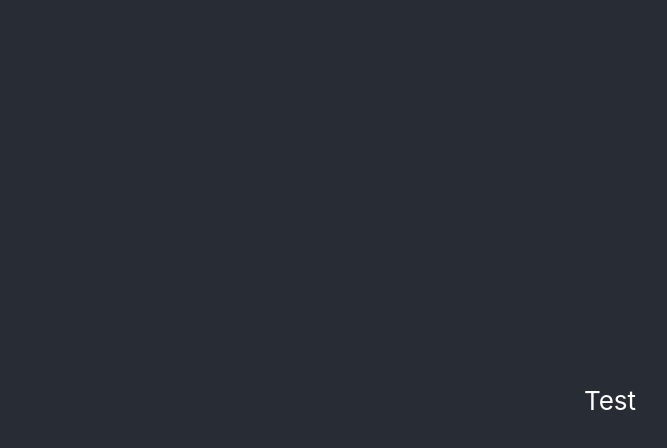
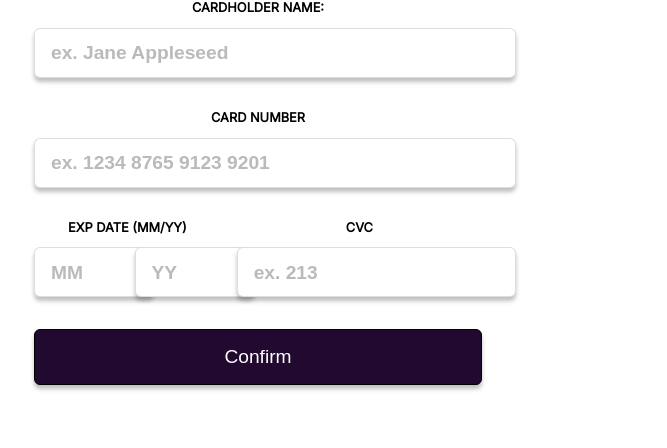
Before and after one commit to perths/card_react, a React (Create React App) app: page / in a window 1280 px wide. Shown: the top 448 px of the page, without its empty margins (30-697 px from the left). Built offline with nearby package versions, Linux system fonts and the light colour scheme.

Commit message:
added card details page with validation

```diff
--- a/src/App.js
+++ b/src/App.js
@@ -1,11 +1,23 @@
 import './css/App.css';
+import { useState } from 'react';
+import Form from './components/Form';
 
-function App() {
+const App = () => {
+  const [formInputs, setFormInputs] = useState({
+    holderName: '',
+    cardNumber: '',
+    expiryMonth: '',
+    expiryYear: '',
+    cvc: ''
+  });
+
   return (
-    <div className="App">
-      <header className="App-header">
-        Test
-      </header>
+    <div className='App'>
+      <div className='card-div'>
+      </div>
+      <div className='form-div'>
+        <Form formInputs={formInputs} setFormInputs={setFormInputs} />
+      </div>
     </div>
   );
 }
--- /dev/null
+++ b/src/components/Form.js
@@ -0,0 +1,164 @@
+import { useState } from 'react';
+import '../css/Form.css'
+import PropTypes from 'prop-types';
+
+const Form = ({ formInputs, setFormInputs, setUpdateCard }) => {
+    const currentYear = (new Date().getFullYear().toString()).substring(2);
+    const currentMonth = (new Date().getMonth()) + 1;
+
+    const [errorMessage, setErrorMessage] = useState(
+        {
+            name: '',
+            cardNumber: '',
+            expiryMonth: '',
+            expiryYear: '',
+            cvc: ''
+        }
+    );
+
+    const validateHolderName = () => {
+        const holderName = formInputs.holderName;
+        if (holderName.length < 5 && !(/^[a-zA-Z]+ [a-zA-Z]+$/.test(holderName))) {
+            setErrorMessage(prevMessage => ({ ...prevMessage, name: 'Valid cardholder name required' }));
+            return false;
+        } else {
+            setErrorMessage(prevMessage => ({ ...prevMessage, name: '' }));
+            return true;
+        }
+    }
+
+    const validateCardNumber = () => {
+        const cardNumber = formInputs.cardNumber.replace(/\s/g, '');
+        setFormInputs(prevInputs => ({ ...prevInputs, cardNumber }));
+        if (cardNumber.length !== 16 || isNaN(cardNumber)) {
+            setErrorMessage(prevMessage => ({ ...prevMessage, number: 'Valid card number required' }));
+            return false;
+        } else {
+            setErrorMessage(prevMessage => ({ ...prevMessage, number: '' }));
+            return true;
+        }
+    }
+
+    const validateMonth = () => {
+        const month = formInputs.expiryMonth;
+        const monthRange = [1, 2, 3, 4, 5, 6, 7, 8, 9, 10, 11, 12];
+        if (month.length !== 2 || isNaN(month) || !monthRange.includes(parseInt(month)) || (currentYear === formInputs.expiryYear && currentMonth > parseInt(month))) {
+            setErrorMessage(prevMessage => ({ ...prevMessage, expiryMonth: 'Invalid month' }));
+            return false;
+        } else {
+            setErrorMessage(prevMessage => ({ ...prevMessage, expiryMonth: '' }));
+            return true;
+        }
+    }
+
+    const validateYear = () => {
+        const year = formInputs.expiryYear;
+
+        if (isNaN(year) || (year < currentYear || year > 99)) {
+            setErrorMessage(prevMessage => ({ ...prevMessage, expiryYear: 'Invalid year' }));
+            return false;
+        } else {
+            setErrorMessage(prevMessage => ({ ...prevMessage, expiryYear: '' }));
+            return true;
+        }
+    }
+
+    const validateCvc = () => {
+        const cvc = formInputs.cvc;
+        if (cvc.length !== 3 || isNaN(cvc)) {
+            setErrorMessage(prevMessage => ({ ...prevMessage, cvc: 'Invalid CVC' }));
+            return false;
+        } else {
+            setErrorMessage(prevMessage => ({ ...prevMessage, cvc: '' }));
+            return true;
+        }
+    }
+
+    const validation = () => {
+        const nameValidation = validateHolderName();
+        const cardNumberValidation = validateCardNumber();
+        const monthValidation = validateMonth();
+        const yearValidation = validateYear();
+        const cvcValidation = validateCvc();
+        if (nameValidation && cardNumberValidation && monthValidation && yearValidation && cvcValidation)
+            return true;
+        else
+            return false;
+    }
+
+    const setCardDetails = (event) => {
+        event.preventDefault();
+        const validationResult = validation();
+        if (validationResult) {
+            setUpdateCard(true);
+        }
+    }
+
+    return (
+        <form className='card-details-form'>
+            <div>
+                <label htmlFor='holder-name'>CARDHOLDER NAME:</label>
+                <input
+                    type='text' placeholder='ex. Jane Appleseed'
+                    name='holder-name' id='holder-name'
+                    value={formInputs.holderName}
+                    onChange={(event) => event.target.value.length <= 60 && setFormInputs(prevValues => ({ ...prevValues, holderName: event.target.value }))}
+                />
+                {errorMessage.name && <p className='error-msg-p'>{errorMessage.name}</p>}
+            </div>
+            <div>
+                <label htmlFor='card-number'>CARD NUMBER</label>
+                <input
+                    type='text' placeholder='ex. 1234 8765 9123 9201'
+                    name='card-number' id='card-number'
+                    value={formInputs.cardNumber}
+                    onChange={(event) => event.target.value.length <= 16 && setFormInputs(prevValues => ({ ...prevValues, cardNumber: event.target.value }))}
+                />
+                {errorMessage.number && <p className='error-msg-p'>{errorMessage.number}</p>}
+            </div>
+            <div className='date-cvc-div'>
+                <div className='exp-div'>
+                    <label htmlFor='expiry-month'>EXP DATE (MM/YY)</label>
+                    <div className='exp-date-div'>
+                        <div>
+                            <input
+                                type='text' placeholder='MM'
+                                name='expiry-date' id='expiry-month'
+                                value={formInputs.expiryMonth}
+                                onChange={(event) => event.target.value.length <= 2 && setFormInputs(prevValues => ({ ...prevValues, expiryMonth: event.target.value }))}
+                            />
+                            {errorMessage.expiryMonth && <p className='error-msg-p'>{errorMessage.expiryMonth}</p>}
+                        </div>
+                        <div>
+                            <input
+                                type='text' placeholder='YY'
+                                name='expiry-date' id='expiry-year'
+                                value={formInputs.expiryYear}
+                                onChange={(event) => event.target.value.length <= 2 && setFormInputs(prevValues => ({ ...prevValues, expiryYear: event.target.value }))}
+                            />
+                            {errorMessage.expiryYear && <p className='error-msg-p'>{errorMessage.expiryYear}</p>}
+                        </div>
+                    </div>
+                </div>
+                <div className='cvc-div'>
+                    <label htmlFor='cvc'>CVC</label>
+                    <input
+                        type='password' placeholder='ex. 213'
+                        name='cvc' id='cvc'
+                        value={formInputs.cvc}
+                        onChange={(event) => event.target.value.length <= 3 && setFormInputs(prevValues => ({ ...prevValues, cvc: event.target.value }))}
+                    />
+                    {errorMessage.cvc && <p className='error-msg-p'>{errorMessage.cvc}</p>}
+                </div>
+            </div>
+            <button type='submit' onClick={(event) => setCardDetails(event)}>Confirm</button>
+        </form>
+    )
+}
+
+Form.propTypes = {
+    formInputs: PropTypes.object,
+    setFormInputs: PropTypes.func
+}
+
+export default Form
--- /dev/null
+++ b/src/css/Form.css
@@ -0,0 +1,78 @@
+@import url('https://fonts.googleapis.com/css?family=Inter');
+
+.card-details-form {
+    display: flex;
+    flex-direction: column;
+    min-width: 35vw;
+    gap: 2rem;
+    width: 35%;
+    margin-left: 5%;
+}
+
+.card-details-form label {
+    display: block;
+    font-size: 0.8rem;
+    margin-bottom: 0.8rem;
+    font-family: 'Inter', sans-serif;
+    font-weight: 700;
+}
+
+.card-details-form input {
+    padding: 0 1rem;
+    width: 100%;
+    height: 3rem;
+    border-radius: 6px;
+    border: 1px solid rgba(0, 0, 0, 0.13);
+    outline: none;
+    box-shadow: 0 4px 4px 0 rgba(0, 0, 0, 0.25);
+}
+
+.card-details-form button {
+    min-width: 35vw;
+    padding: 1rem 0;
+    border-radius: 6px;
+    font-size: 1.2rem;
+    color: rgba(255, 255, 255, 1);
+    background-color: #220930;
+    border: 1px solid black;
+    cursor: pointer;
+    box-shadow: 0 4px 4px 0 rgba(0, 0, 0, 0.25);
+}
+
+.card-details-form button:hover {
+    background-color: black;
+}
+
+.card-details-form input::placeholder {
+    color: #BBB9BC;
+    font-weight: 600;
+    font-size: 1.2rem;
+    transform: translateY(0.12rem);
+}
+
+.date-cvc-div {
+    display: flex;
+    gap: 1rem;
+}
+
+.exp-div {
+    flex: 1 1 5vw;
+}
+
+.exp-date-div {
+    display: flex;
+    flex-wrap: nowrap;
+    gap: 0.9rem;
+}
+
+.cvc-div {
+    flex: 2;
+}
+
+.error-msg-p {
+    margin: 0;
+    margin-top: 0.5rem;
+    font-size: 0.8rem;
+    font-weight: 500;
+    color: #FF0000;
+}
```
